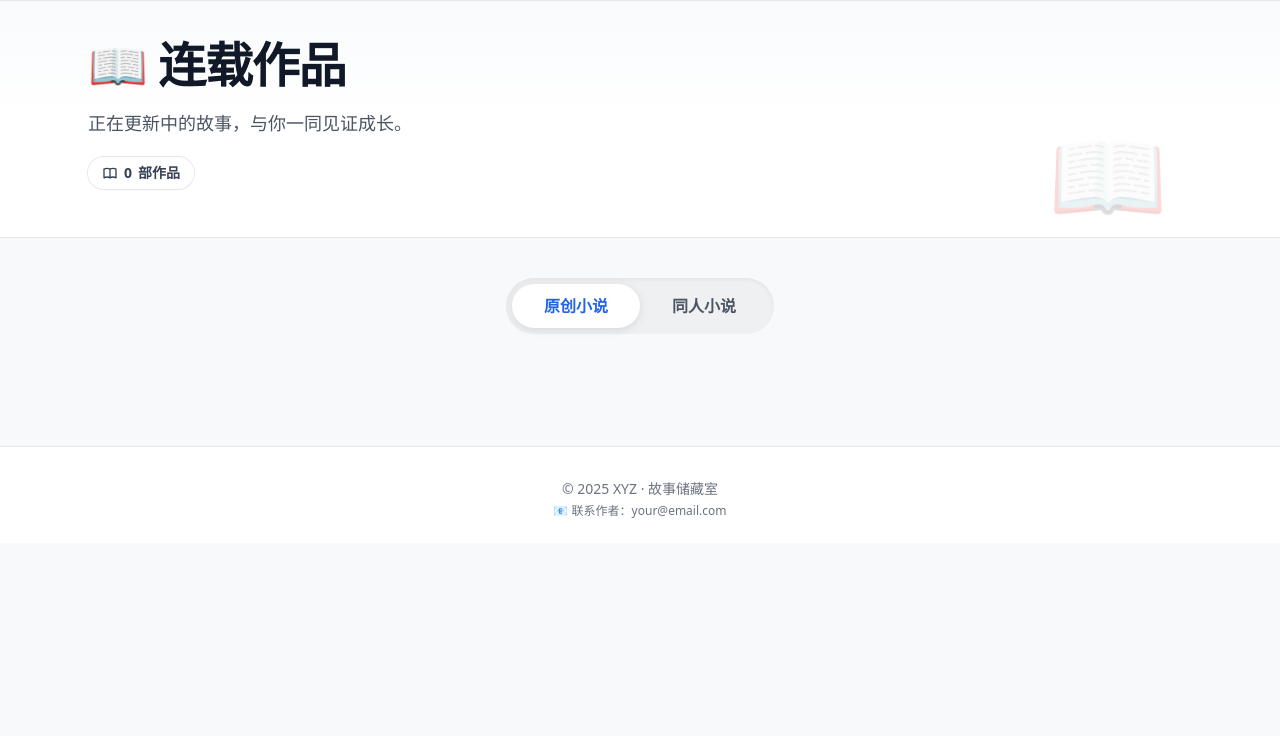
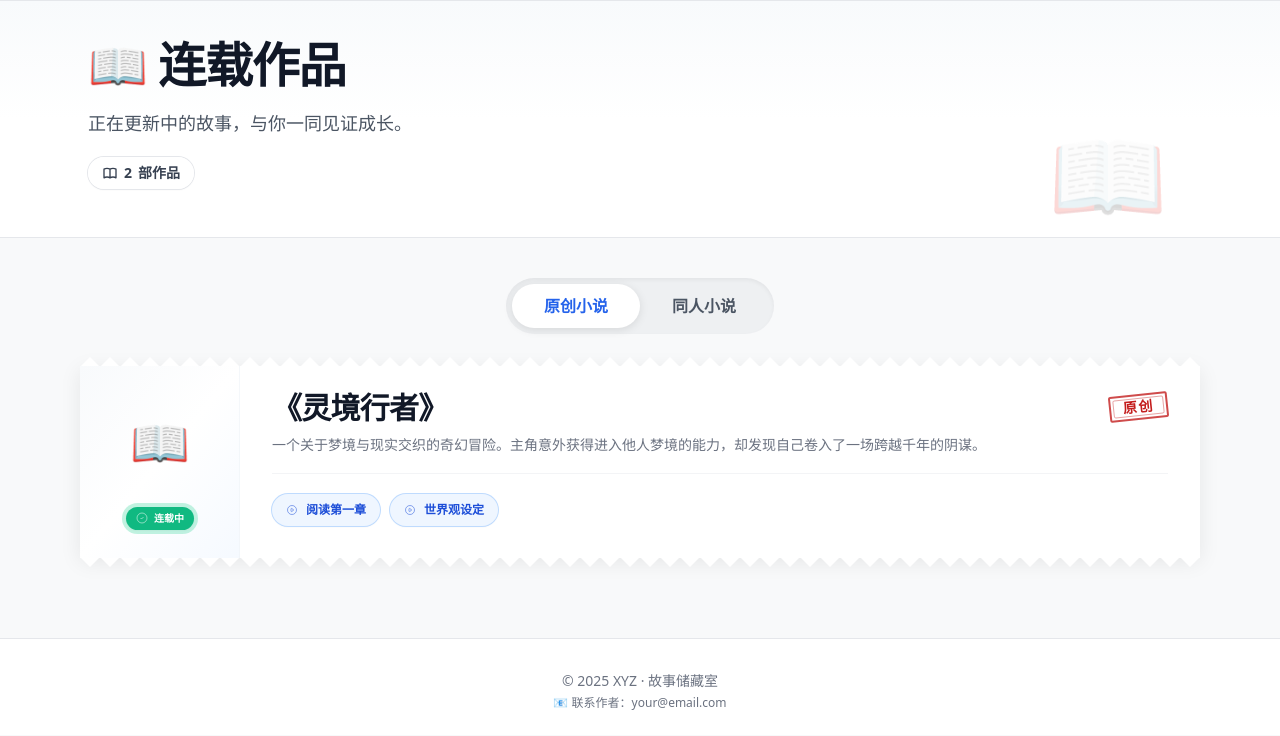
Before and after one commit to lyy351/XYZ, a plain HTML site: page ongoing-series.html in a window 1280 px wide. Shown: the part 64-800 px from the top of the page. Drawn offline with nearby package versions, Linux system fonts and the light colour scheme.

Commit message:
Update ongoing-series.html

```diff
--- a/ongoing-series.html
+++ b/ongoing-series.html
@@ -13,8 +13,6 @@
         .dark .text-gray-600 { color: #9ca3af !important; }
         .dark .shadow-lg { box-shadow: 0 10px 15px -3px rgba(0,0,0,0.5), 0 4px 6px -2px rgba(0,0,0,0.3) !important; }
         html { scroll-behavior: smooth; }
-        .stage-card { transition: all 0.3s ease; }
-        .stage-card:hover { transform: translateY(-4px); }
         ::-webkit-scrollbar { width: 8px; height: 8px; }
         ::-webkit-scrollbar-track { background: #f1f1f1; }
         ::-webkit-scrollbar-thumb { background: #888; border-radius: 4px; }
@@ -78,6 +76,7 @@
         if (localStorage.getItem('theme') === 'dark' || (!localStorage.getItem('theme') && window.matchMedia('(prefers-color-scheme: dark)').matches)) { html.classList.add('dark'); icon.innerText = '☀️'; } else { icon.innerText = '🌙'; }
         themeToggle.addEventListener('click', () => { if (html.classList.contains('dark')) { html.classList.remove('dark'); localStorage.setItem('theme', 'light'); icon.innerText = '🌙'; } else { html.classList.add('dark'); localStorage.setItem('theme', 'dark'); icon.innerText = '☀️'; } });
 
+        // ========== 连载作品数据（请替换为你的作品） ==========
         const novels = {
             original: [
                 {
@@ -102,9 +101,17 @@
                 }
             ]
         };
+        // ==================================================
 
         function renderCard(item) {
             const isLocked = item.status !== "released";
+            // 状态徽章颜色和文字
+            let statusBadge;
+            if (isLocked) {
+                statusBadge = '<span class="inline-flex items-center gap-1.5 px-2.5 py-1 rounded-full text-[10px] font-black bg-gray-400 text-white ring-4 ring-gray-400/20 shadow-sm">🔒 待更新</span>';
+            } else {
+                statusBadge = '<span class="inline-flex items-center gap-1.5 px-2.5 py-1 rounded-full text-[10px] font-black bg-emerald-500 text-white ring-4 ring-emerald-400/30 shadow-sm"><svg class="w-3 h-3" fill="none" stroke="currentColor" viewBox="0 0 24 24"><circle cx="12" cy="12" r="10"/><path d="m9 12 2 2 4-4"/></svg> 连载中</span>';
+            }
             return `<div class="relative group/ticket mx-2 sm:mx-0 transition-transform duration-300 ${!isLocked ? 'hover:-translate-y-1' : ''}">
                 <div class="relative">
                     <div class="absolute left-0 right-0 -top-[9px] h-[10px] overflow-hidden"><svg width="100%" height="10" preserveAspectRatio="none" class="block"><defs><pattern id="zigzag-h-top" width="20" height="10" patternUnits="userSpaceOnUse"><polygon points="0,10 10,0 20,10" class="fill-white dark:fill-gray-900"></polygon></pattern></defs><rect width="100%" height="10" fill="url(#zigzag-h-top)"></rect></svg></div>
@@ -114,7 +121,7 @@
                             <div class="lg:w-40 shrink-0 flex flex-row lg:flex-col items-center justify-center gap-4 p-5 sm:p-6 lg:py-7 relative overflow-hidden bg-gradient-to-br from-slate-50 via-white to-blue-50/60 dark:from-gray-900 dark:via-gray-900 dark:to-slate-800/70">
                                 <div class="absolute inset-0 border-r border-slate-100/80 dark:border-slate-700/60"></div>
                                 <div class="relative z-10 w-20 h-20 sm:w-24 sm:h-24 flex items-center justify-center"><span class="text-5xl">📖</span></div>
-                                <div class="relative z-10"><span class="inline-flex items-center gap-1.5 px-2.5 py-1 rounded-full text-[10px] font-black ${isLocked ? 'bg-gray-400 text-white ring-4 ring-gray-400/20' : 'bg-emerald-500 text-white ring-4 ring-emerald-400/30 shadow-sm}">${isLocked ? '待更新' : '<svg class="w-3 h-3" fill="none" stroke="currentColor" viewBox="0 0 24 24"><circle cx="12" cy="12" r="10"/><path d="m9 12 2 2 4-4"/></svg> 连载中'}</span></div>
+                                <div class="relative z-10">${statusBadge}</div>
                             </div>
                             <div class="flex-1 relative">
                                 <div class="px-6 sm:px-8 pt-6 pb-4">
@@ -148,6 +155,11 @@
             document.getElementById('totalCount') && (document.getElementById('totalCount').innerText = total);
         }
 
+        // 初始化渲染两个列表
+        renderList('original');
+        renderList('doujin');
+
+        // 标签切换逻辑
         const tabOriginal = document.getElementById('tab-original');
         const tabDoujin = document.getElementById('tab-doujin');
         const originalList = document.getElementById('original-list');
@@ -174,8 +186,8 @@
         tabOriginal.addEventListener('click', () => setActiveTab('original'));
         tabDoujin.addEventListener('click', () => setActiveTab('doujin'));
 
-        renderList('original');
-        renderList('doujin');
+        // 默认显示原创列表（已经在上面渲染过了，但确保隐藏同人）
+        setActiveTab('original');
     </script>
 </body>
 </html>
```
